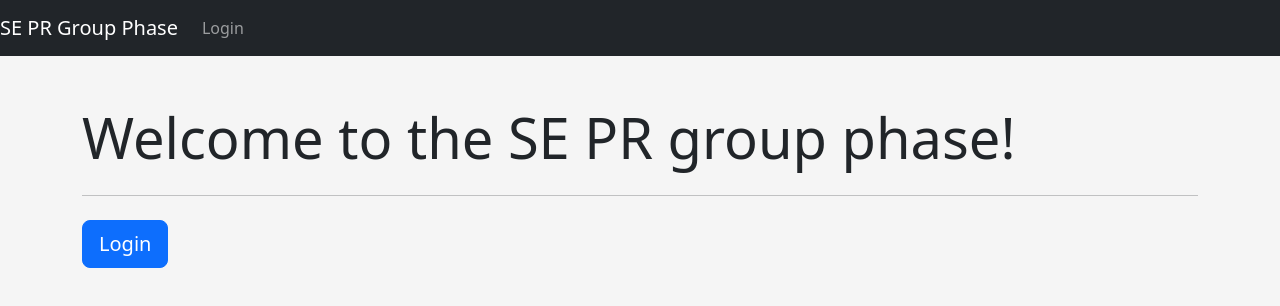
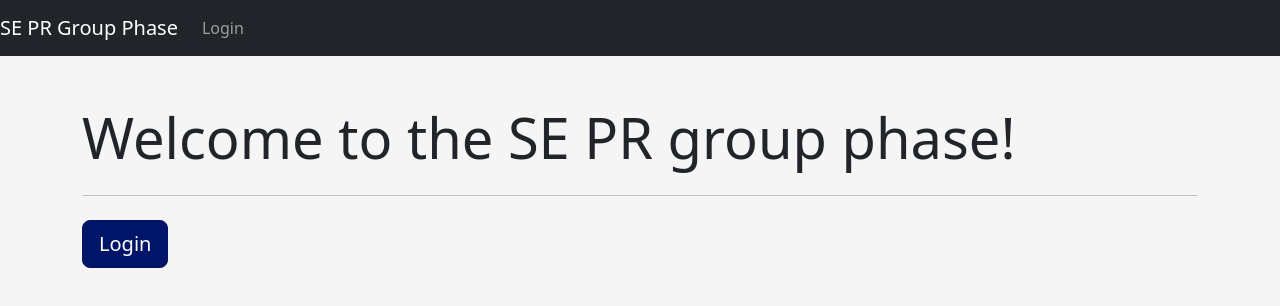
Before and after one commit to Liioooo/sepm-2023, an Angular app in the folder frontend/: page / in a window 1280 px wide. Shown: the top 306 px of the page. Built offline with nearby package versions, Linux system fonts and the light colour scheme.

Commit message:
[frontend] #39 set bootstrap primary and secondary colors

```diff
--- a/frontend/src/styles.scss
+++ b/frontend/src/styles.scss
@@ -1,3 +1,7 @@
+/* You can add global styles to this file, and also import other style files */
+$primary: #011568;
+$secondary: #e94d52;
+
 @import "bootstrap/scss/bootstrap";
 
 body {
```
